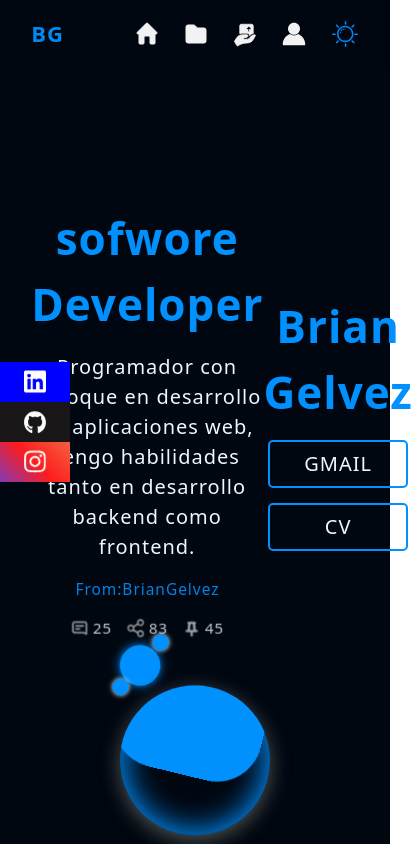
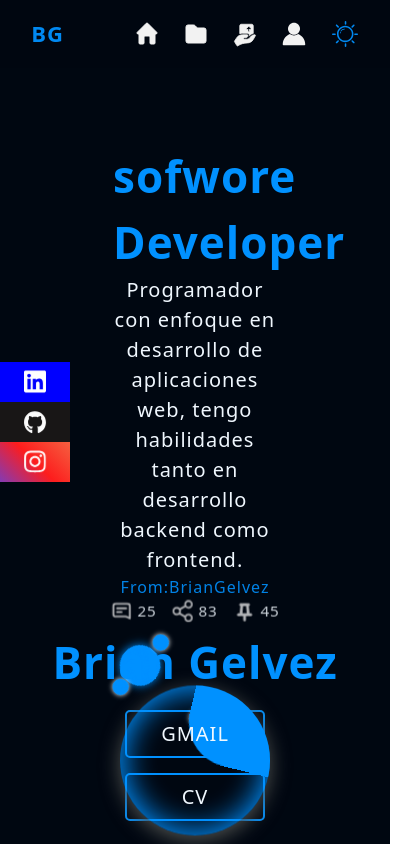
Before and after one commit to BrianGelvez/MiPortafolios-2.0, a React (Vite) app: page / in a window 390 px wide. Shown: the top 844 px of the page, 413 px wide, since content can reach past the window. Built offline with nearby package versions, Linux system fonts and the light colour scheme; what tailwindcss-animated would draw is missing.

Commit message:
update portafolios

```diff
--- a/src/views/home/Home.tsx
+++ b/src/views/home/Home.tsx
@@ -11,26 +11,28 @@ const Home: React.FC = () => {
   return (
     <section className={styles.home}>
       <article className={`${styles.full}`}>
+        <div className="titulo">
         <h2 className="font-bold">sofwore Developer</h2>
         <p>
         Programador con enfoque en desarrollo de aplicaciones web, tengo habilidades tanto en desarrollo backend como frontend.
         </p>
         <span className="text-primary-color">From:BrianGelvez</span>
-        <div className="flex gap-3">
+        <div className="flex justify-center items-center gap-5" >
           <span className="flex justify-center items-center gap-1">
-            <img className="w-5" src={message} alt="" />
+            <img className="w-6" src={message} alt="" />
             <h5>25</h5>
           </span>
 
           <span className="flex justify-center items-center gap-1">
-            <img className="w-5" src={share} alt="" />
+            <img className="w-6" src={share} alt="" />
             <h5>83</h5>
           </span>
 
           <span className="flex justify-center items-center gap-1">
-            <img className="w-5" src={pin} alt="" />
+            <img className="w-6" src={pin} alt="" />
             <h5>45</h5>
           </span>
+        </div>
         </div>
       </article>
       <article className={`${styles.brian}`}>
--- a/src/views/home/home.module.css
+++ b/src/views/home/home.module.css
@@ -40,19 +40,14 @@
 
 
 @media (max-width: 1000px) {
-    .home .full,
-    .home .brian {
-        width: auto; /* Ajustar el ancho al contenido */
-        height: auto; /* Ajustar la altura al contenido */
-        margin-top: 0; /* Eliminar margen superior */
-        display: flex;
-        flex-direction: column;
-        align-items: center; /* Centrar elementos horizontalmente */
+    .home, .home .full, .full, .titulo {
+        justify-content: center; /* Centrar verticalmente */
+        align-items: center; /* Centrar horizontalmente */
+        display: inline-block;
         text-align: center; /* Centrar el texto horizontalmente */
-        gap: 15px;
     }
 
-    .home .full p {
-        max-width: none; /* Eliminar la limitación de ancho máximo */
+    .home .brian {
+        margin-top: 0;
     }
 }
```
